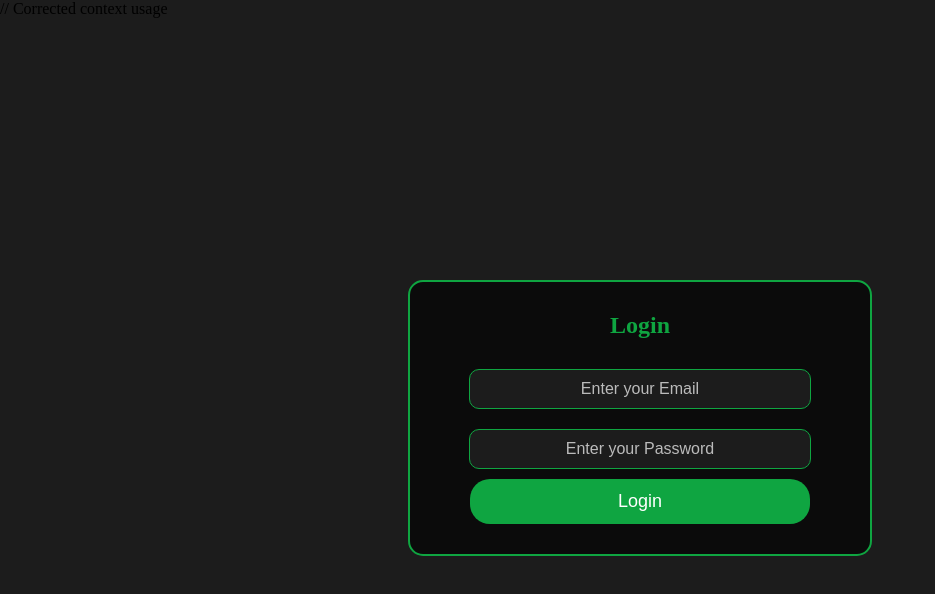
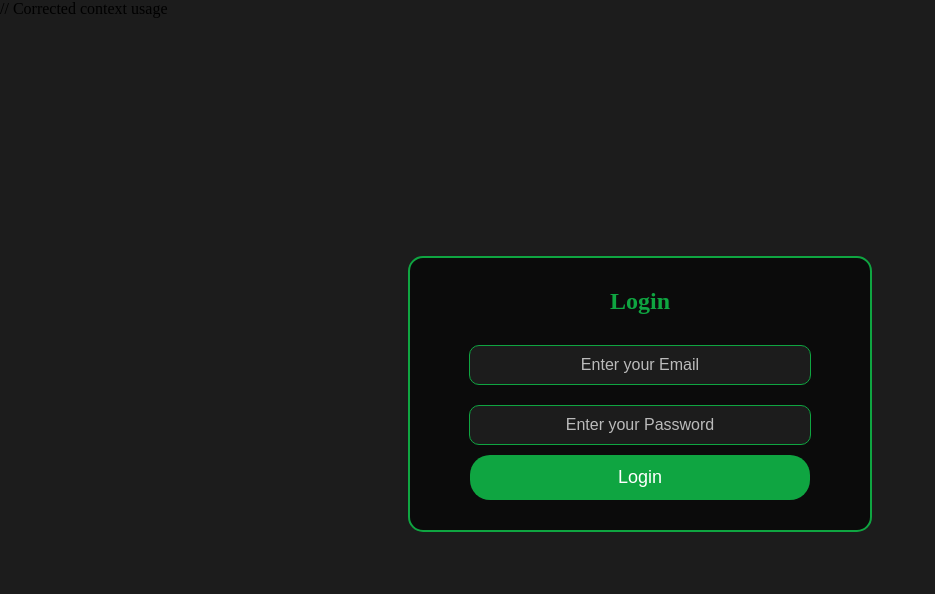
Before and after one commit to aarto27/Employee-Managment-System, a React (Vite) app: page / in a window 1280 px wide. Shown: the top 594 px of the page, without its empty margins (0-935 px from the left). Built offline with nearby package versions, Linux system fonts and the light colour scheme.

Commit message:
New Update

```diff
--- a/src/Components/Auth/Login.css
+++ b/src/Components/Auth/Login.css
@@ -2,8 +2,7 @@
     display: flex;
     justify-content: center;
     align-items: center;
-    width: 100vw;
-    height: 100vh;
+    height: 94vh;
 }
 
 .Form-Content {
--- a/src/Components/TaskList/NewTask.jsx
+++ b/src/Components/TaskList/NewTask.jsx
@@ -1,6 +1,6 @@
 import React from 'react'
 
-const NewTask = () => {
+const NewTask = ({key , task}) => {
   return (
     <div>
          <div className="TaskList-Item">
@@ -8,9 +8,9 @@ const NewTask = () => {
           <h3>High</h3>
           <h4>20 feb 2024</h4>
         </div>
-        {/* <h2> {data.tasks?.[0].task_title}</h2> */}
+        <h2> {task.task_title}</h2>
         <p>
-          {/* {data.tasks?.task_description} */}
+          {task.task_description}
         </p>
         <div>
             <button className="Acc-Task">Accept Task</button>
--- a/src/Components/TaskList/TaskList.jsx
+++ b/src/Components/TaskList/TaskList.jsx
@@ -14,7 +14,7 @@ const TaskList = ({ data }) => {
         } else {
           return null;
         }
-      })}
+      })};
     </div>
   );
 };
--- a/src/utils/LocalStorage.jsx
+++ b/src/utils/LocalStorage.jsx
@@ -16,7 +16,7 @@ const employees = [
         category: "Reporting",
       },
       {
-        active: true,
+        active: false,
         new_task: false,
         completed: true,
         failed: false,
```
